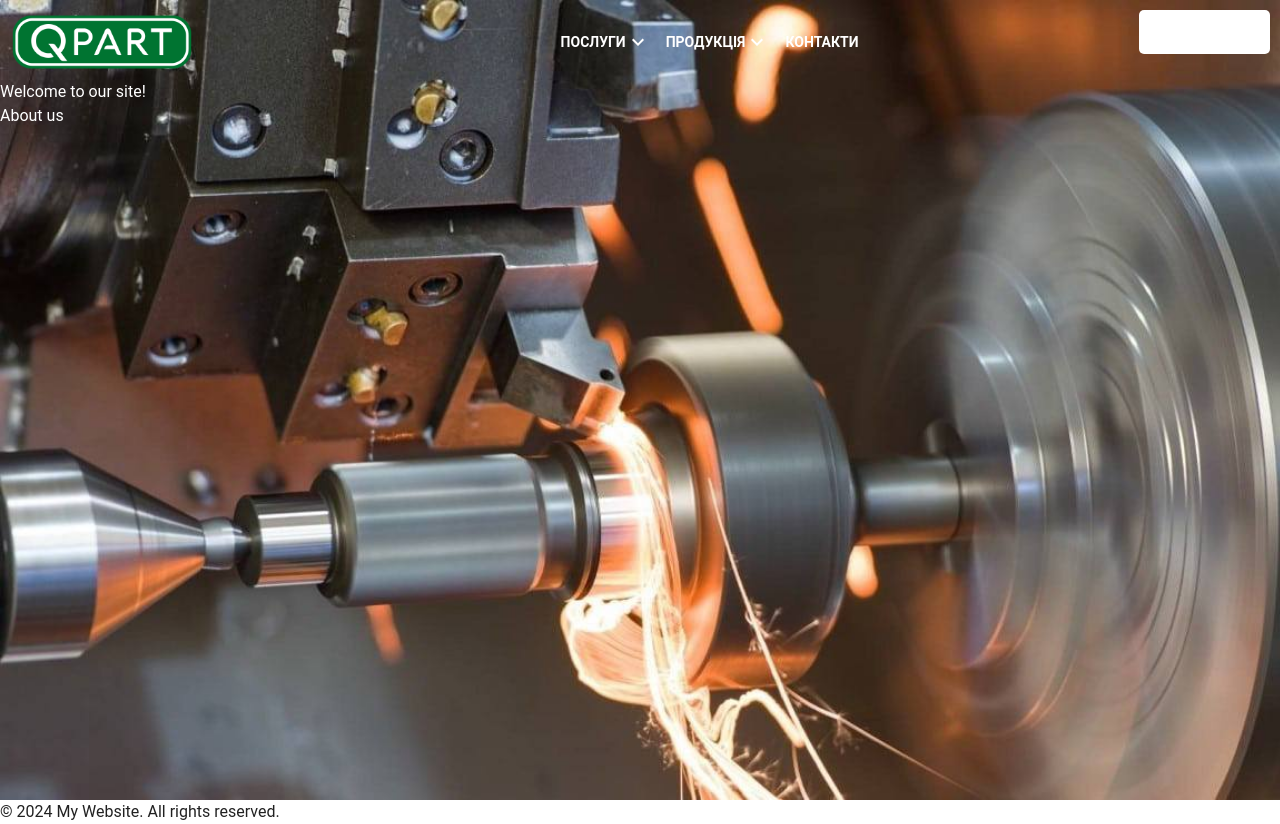
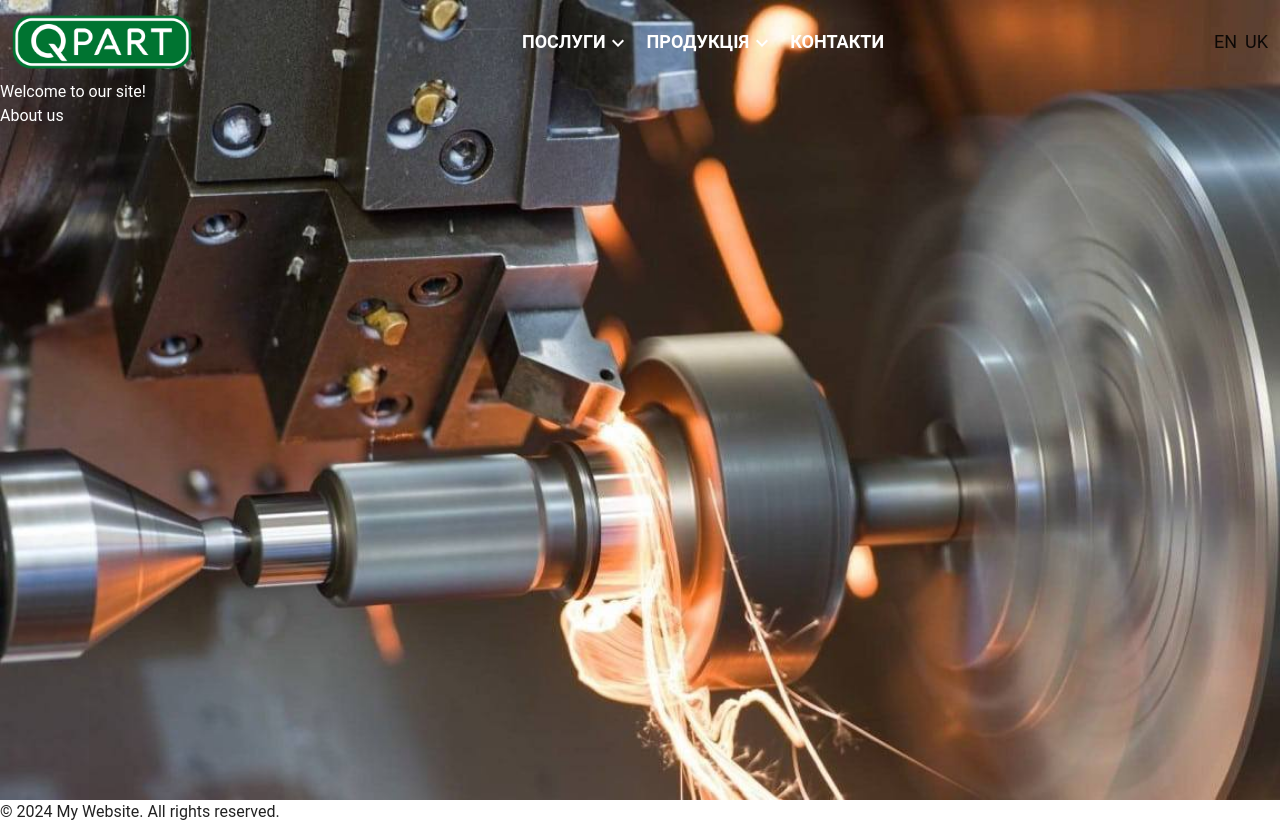
Before and after one commit to ixaker/siteNextLocale, a Next.js app: page /en in a window 1280 px wide. Built offline with nearby package versions, Linux system fonts and the light colour scheme.

Commit message:
header styling

```diff
--- a/src/components/header/Header.tsx
+++ b/src/components/header/Header.tsx
@@ -11,17 +11,19 @@ const Header: React.FC = () => {
         <Menu />
         <LanguageSwitcher />
       </div>
-      <div className="absolute w-full flex justify-between p-3 sm:hidden">
+      <div className="absolute w-full flex justify-between items-center p-3 sm:hidden">
         <div>
           <div>
             <HeaderLogo />
           </div>
-          <div className="flex justify-center">
+          <div className="absolute flex justify-center w-full">
             <Menu />
           </div>
         </div>
         <div>
-          <LanguageSwitcher />
+          <div>
+            <LanguageSwitcher />
+          </div>
         </div>
       </div>
     </header>
--- a/src/components/header/ui/HeaderLogo.tsx
+++ b/src/components/header/ui/HeaderLogo.tsx
@@ -1,7 +1,9 @@
 import { Box } from '@mui/material';
+import Link from 'next/link';
 
 const HeaderLogo = () => {
   return (
+    <Link href="/">
       <Box
         component="img"
         src="/logo.png"
@@ -16,6 +18,7 @@ const HeaderLogo = () => {
           height: 'auto',
         }}
       />
+    </Link>
   );
 };
 
--- a/src/components/header/ui/LanguageSwitcher.tsx
+++ b/src/components/header/ui/LanguageSwitcher.tsx
@@ -4,11 +4,19 @@ const LanguageSwitcher = () => {
   const { lang, setLang } = useLanguage();
 
   return (
-    <div>
-      <button onClick={() => setLang('en')} disabled={lang === 'en'}>
+    <div className="flex gap-2">
+      <button
+        className="xs:text-xs sm:text-sm md:text-md lg:text-lg"
+        onClick={() => setLang('en')}
+        disabled={lang === 'en'}
+      >
         EN
       </button>
-      <button onClick={() => setLang('uk')} disabled={lang === 'uk'}>
+      <button
+        className="xs:text-xs sm:text-sm md:text-md lg:text-lg"
+        onClick={() => setLang('uk')}
+        disabled={lang === 'uk'}
+      >
         UK
       </button>
     </div>
--- a/src/components/header/ui/Menu.tsx
+++ b/src/components/header/ui/Menu.tsx
@@ -37,6 +37,12 @@ const menuItems = [
 const buttonStyles = {
   textTransform: 'uppercase',
   fontWeight: 'bold',
+  fontSize: {
+    xs: '10px',
+    sm: '15px',
+    md: '18px',
+    lg: '18px',
+  },
 };
 
 const MenuComponent: React.FC = () => {
@@ -95,7 +101,10 @@ const MenuComponent: React.FC = () => {
       }}
     >
       {menuItems.map((item) => (
-        <Box key={item.title} sx={{ position: 'relative' }}>
+        <Box
+          key={item.title}
+          sx={{ position: 'relative', display: 'flex', alignItems: 'center' }}
+        >
           {item.subMenu ? (
             <>
               <Button
@@ -103,7 +112,18 @@ const MenuComponent: React.FC = () => {
                 sx={buttonStyles}
               >
                 {item.title}
-                <KeyboardArrowDownIcon />
+                <Box
+                  sx={{
+                    width: {
+                      xs: '15px',
+                      sm: '20px',
+                      md: '25px',
+                      lg: '25px',
+                    },
+                  }}
+                >
+                  <KeyboardArrowDownIcon />
+                </Box>
               </Button>
 
               {/* Всплывающее меню */}
--- a/src/pages/_app.tsx
+++ b/src/pages/_app.tsx
@@ -20,7 +20,10 @@ function MyApp({ Component, pageProps }: AppProps) {
     }
   }, [prefersDarkMode]);
 
-  const theme = useMemo(() => (themeMode === 'dark' ? darkTheme : lightTheme), [themeMode]);
+  const theme = useMemo(
+    () => (themeMode === 'dark' ? darkTheme : lightTheme),
+    [themeMode]
+  );
 
   const toggleTheme = () => {
     const newTheme = themeMode === 'light' ? 'dark' : 'light';
@@ -33,7 +36,7 @@ function MyApp({ Component, pageProps }: AppProps) {
       <CssBaseline /> {/* Базовые стили MUI */}
       <LanguageProvider>
         <Layout>
-          <button
+          {/* <button
             onClick={toggleTheme}
             style={{
               position: 'fixed',
@@ -48,7 +51,7 @@ function MyApp({ Component, pageProps }: AppProps) {
             }}
           >
             Toggle Theme
-          </button>
+          </button> */}
           <Component {...pageProps} />
         </Layout>
       </LanguageProvider>
```
Lines whose indentation alone changed are shown as unchanged.
